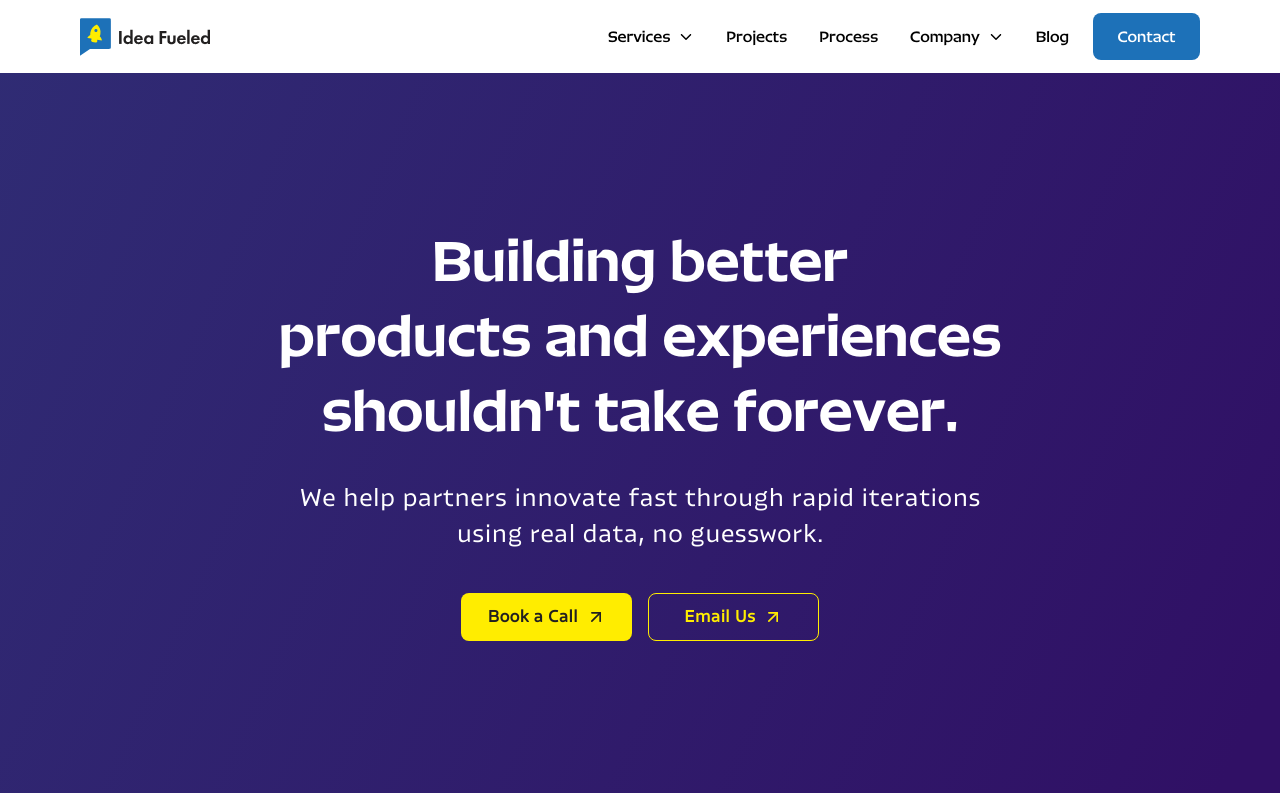
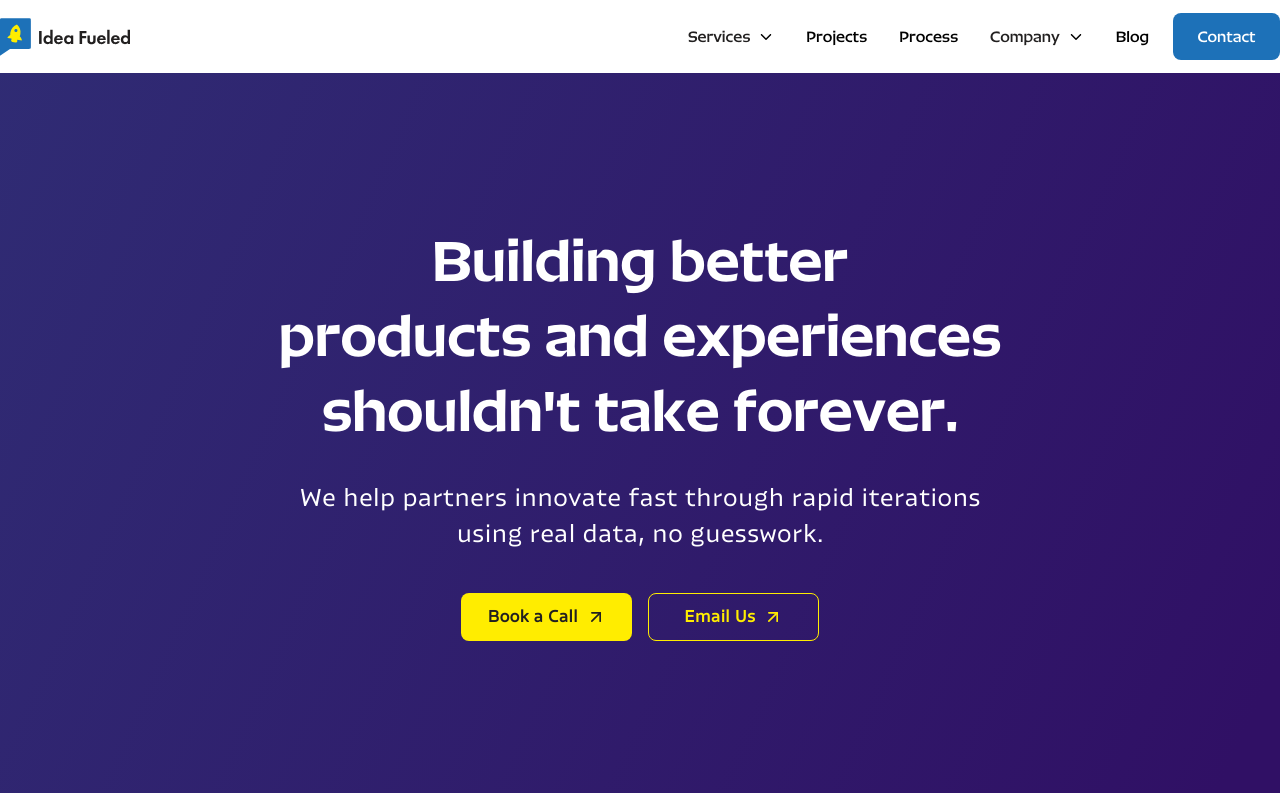
Before and after one commit to Abhishek-Ideafueled/idea-fueled-site, a React (Vite) app: page / in a window 1280 px wide. Built offline with nearby package versions, Linux system fonts and the light colour scheme.

Commit message:
adding flipping text in header and fixed dropdowns

```diff
--- a/src/components/Header.css
+++ b/src/components/Header.css
@@ -1,4 +1,33 @@
-.arrow_icon:hover{
+.arrow_icon{
     transform: rotate(180deg);
     transition: cubic-bezier(0.075, 0.82, 0.165, 1);
 }
+
+
+.button-texts {
+    flex: none;
+    display: block;
+}
+
+
+.button-texts-abs{
+    position: absolute;
+    top: 0%;
+    bottom: 0%;
+    left: 0%;
+    right: 0%;
+    transform: translateY(150%);
+    display: inline-block;
+}
+
+.flip-button{
+    transition: transform .4s cubic-bezier(.215,.61,.355,1);
+    position: relative;
+    transform: translate(0);
+    display: inline-block;
+}
+
+.flip-button.active{
+    transform: translateY(-150%);
+    color:#0E5EA2;
+}
--- a/src/components/Header.jsx
+++ b/src/components/Header.jsx
@@ -9,6 +9,7 @@ const Header = () => {
 
     const [showDropdown,setShowDropdown] = useState(false);
     const [showCompany,setShowCompany] = useState(false);
+    const [active,setActive] = useState({id:'',isActive:false});
 
     const data =[
         {
@@ -64,7 +65,7 @@ const Header = () => {
     }
 
   return (
-    <div className="h-[73px] w-full fixed top-0 px-20 z-20 bg-white flex items-center">
+    <div className="h-[73px] w-full fixed top-0 z-20 bg-white flex items-center">
       <div className="flex  justify-between items-center w-full max-w-[1280px] mx-auto">
         <div className="cursor-pointer">
           <svg
@@ -137,20 +138,25 @@ const Header = () => {
           </svg>
         </div>
         <div className="flex gap-6 items-center h-full">
-            <div className="flex gap-8 items-center font-narwaSemiBold text-base ">
-                <div className="relative h-[73px] flex" onMouseEnter={()=>setShowDropdown(true)} onMouseLeave={()=>setShowDropdown(false)} ref={dropDownRef}>
-                <span className="flex gap-2 items-center cursor-pointer">
-                    <span className="button-texts"> Services</span>
-                    <span className="button-texts hidden "> Services</span>
-                    <span>
-                    <IoIosArrowDown className="arrow_icon" />
+            <div className="flex gap-8 items-center font-narwaSemiBold text-base">
+                <div className="flex items-center relative cursor-pointer" onMouseEnter={()=>{setShowDropdown(true); setActive({id:"1",isActive:"true"})}} onMouseLeave={()=>{setShowDropdown(false); setActive({id:"1",isActive:"false"})}} ref={dropDownRef}>
+                <div className="overflow-hidden relative flex items-center gap-2 ">
+
+
+                <span className={`relative h-[23px] flip-button ${active.id==="1" && active.isActive==="true" ? "active " : ""}`}>
+                    <span className="button-texts text-custom-heading"> Services</span>
+                    <span className="button-texts-abs "> Services</span>
+
+                </span>
+                <span>
+                    <IoIosArrowDown className={`${active.id==="1" && active.isActive==="true" ? "arrow_icon text-[#0E5EA2]" : ""}`} />
                     </span>
-                </span>
+                    </div>
                 {showDropdown
               &&
-              <div className="absolute top-[55px] inset-0 left-[-400px] w-[1000px] h-[329px] bg-transparent">
+              <div className="fixed top-[30px] mx-auto left-0 right-0 max-w-[1280px] h-[329px] bg-transparent">
                  <div
-                 className="h-full w-full mt-6 px-12 py-8 rounded-2xl bg-white">
+                 className="h-full w-full mt-12 px-12 py-8 rounded-2xl bg-white">
                     <div className="grid grid-cols-4 gap-6">
                        {data.map((item)=>
                        <div key={item.id} className="bg-[#F8FAFB] rounded-2xl flex flex-col gap-[20px] p-6">
@@ -166,23 +172,36 @@ const Header = () => {
                 </div>}
                 </div>
 
-                <span className="cursor-pointer">
-                    Projects
+                <div className="cursor-pointer overflow-hidden relative h-full" onMouseEnter={()=>{ setActive({id:"2",isActive:"true"})}} onMouseLeave={()=>{ setActive({id:"2",isActive:"false"})}}>
+                   <div className={`flip-button h-full ${active.id ==="2" && active.isActive==="true" ? "active " : ""}`}>
+                        <div className="button-texts">Projects</div>
+                        <div className="button-texts-abs">Projects</div>
+                   </div>
+                </div>
+
+                  <div className="cursor-pointer relative overflow-hidden" onMouseEnter={()=>{ setActive({id:"3",isActive:"true"})}} onMouseLeave={()=>{ setActive({id:"3",isActive:"false"})}}>
+                          <div className={`flip-button block ${active.id ==="3" && active.isActive==="true" ? "active " : ""}`}>
+                          <div className="button-texts">Process</div>
+                          <div className="button-texts-abs text-[#0E5EA2]">Process</div>
+                          </div>
+
+
+                </div>
+                <div className="flex items-center relative cursor-pointer" onMouseEnter={()=>{setShowCompany(true); setActive({id:"4",isActive:"true"})}} onMouseLeave={()=>{setShowCompany(false); setActive({id:"4",isActive:"false"})}}>
+                <div className=" overflow-hidden relative flex items-center gap-2" >
+                <span className={`relative h-[23px] flip-button ${active.id==="4" && active.isActive==="true" ? "active " : ""}`}>
+                    <span className="button-texts text-custom-heading"> Company</span>
+                    <span className="button-texts-abs "> Company</span>
+
                 </span>
-                <span className="cursor-pointer">
-                    Process
-                </span>
-                <div className="flex bg-transparent h-[73px]" onMouseEnter={()=>setShowCompany(true)} onMouseLeave={()=>setShowCompany(false)}>
-                <span className="flex gap-2 items-center cursor-pointer relative" >
-                    <p>Company</p>
-                    <span>
-                    <IoIosArrowDown  className="arrow_icon" />
-                    </span>
+                <span>
+                    <IoIosArrowDown className={`${active.id==="4" && active.isActive==="true" ? "arrow_icon text-[#0E5EA2]" : ""}`} />
+                    </span> </div>
                     { showCompany &&
-                    <div className="absolute right-0 inset-0 top-[70px] h-[114px] w-[250px] bg-transparent">
+                    <div className="absolute right-0 inset-0 top-[10px] h-[114px] w-[250px] bg-transparent">
                     <div
                     // ref={companyRef}
-                    className="mt-2 h-full flex flex-col justify-between bg-[#F8FAFB] rounded-lg py-4 px-6 font-narwaSemiBold font-semibold text-sm">
+                    className="mt-11 h-full flex flex-col justify-between bg-[#F8FAFB] rounded-lg py-4 px-6 font-narwaSemiBold font-semibold text-sm">
                     <span to="#" className="flex items-center justify-between hover:text-blue-400 " >
                         About us
                         <FiArrowUpRight className="hover:text-blue-400"  size={20}/>
@@ -193,14 +212,18 @@ const Header = () => {
                         </span>
                 </div>
                 </div>}
-                </span>
                 </div>
 
-                <span className="cursor-pointer">
-                    Blog
-                </span>
+                 <div className="cursor-pointer relative overflow-hidden" onMouseEnter={()=>{ setActive({id:"5",isActive:"true"})}} onMouseLeave={()=>{ setActive({id:"5",isActive:"false"})}}>
+                          <div className={`flip-button block ${active.id ==="5" && active.isActive==="true" ? "active " : ""}`}>
+                          <div className="button-texts">Blog</div>
+                          <div className="button-texts-abs text-[#0E5EA2]">Blog</div>
+                          </div>
+
+
+                </div>
             </div>
-            <button className="bg-custom-blue text-white font-narwaSemiBold text-[16px] leading-[1.45rem] rounded-lg h-[47px] w-[107px]">
+            <button className="bg-custom-blue hover:bg-active-blue text-white font-narwaSemiBold text-[16px] leading-[1.45rem] rounded-lg h-[47px] w-[107px]">
                 Contact
             </button>
         </div>
--- a/tailwind.config.js
+++ b/tailwind.config.js
@@ -19,6 +19,7 @@ export default {
         'custom-heading':'#222020',
         'custom-blue':'#1D71B8',
         'custom-body':'#4B5864',
+        'active-blue':'#0E5EA2',
 
       },
       backgroundImage:{
```
